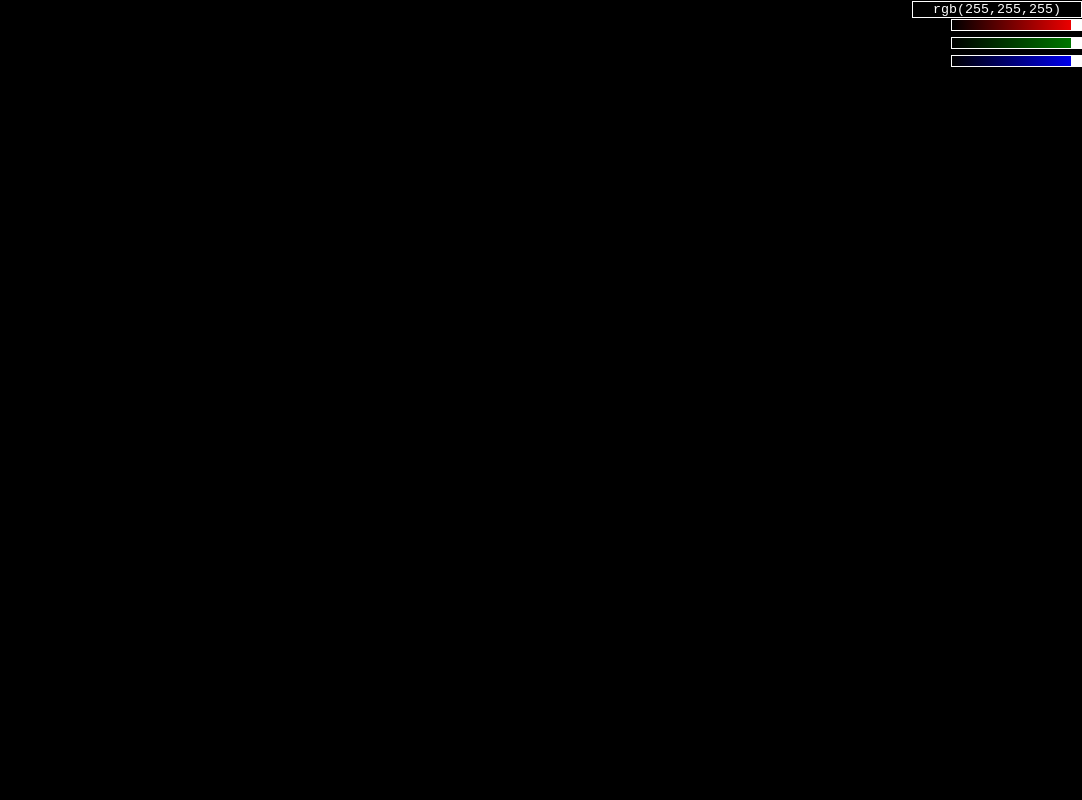
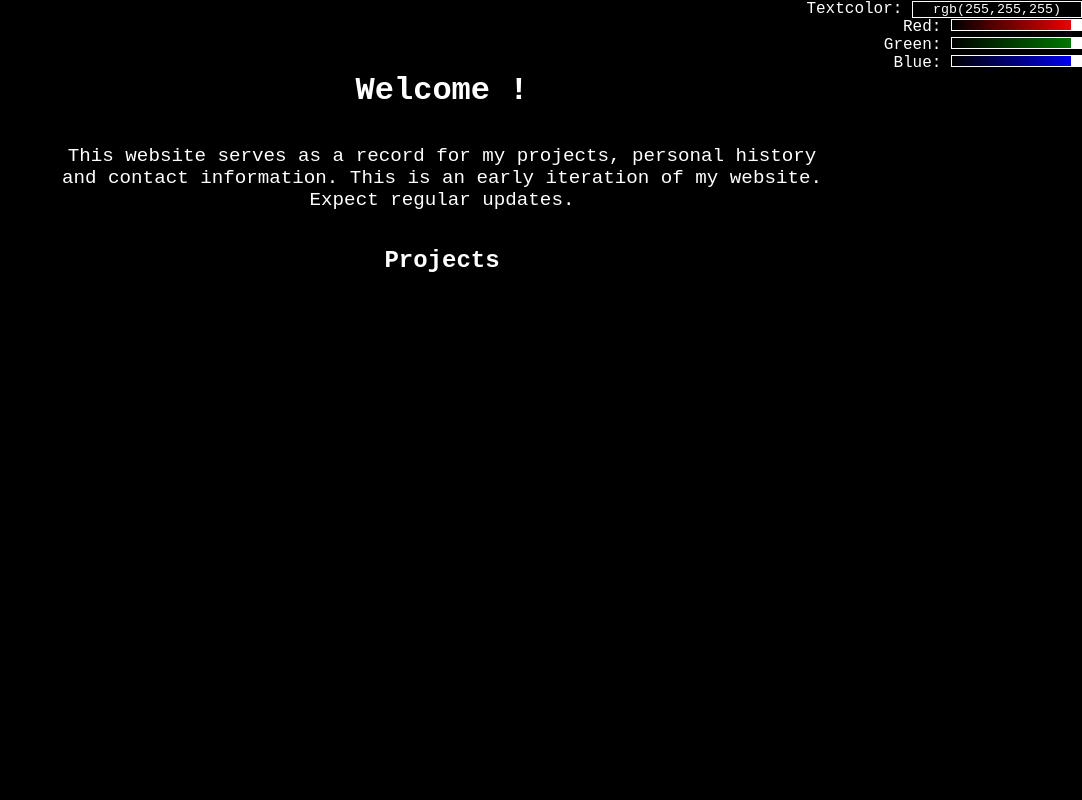
Before and after one commit to FFFiend/Actual-Website, a plain HTML site: page index.html in a window 1280 px wide. Shown: the top 800 px of the page, without its empty margins (198-1280 px from the left). Drawn offline with Linux system fonts and the light colour scheme.

Commit message:
Update index.html

```diff
--- a/index.html
+++ b/index.html
@@ -5,7 +5,7 @@
         <link rel="stylesheet" href="css/based.css">
         <script src = "interac.js"></script>
     </head>
-    <body>
+    <body text="#ffffff">
 
         <div ALIGN=RIGHT class = "slider">
             Textcolor: <input type = "text" id="box" value = "rgb(255,255,255)" readonly = "readonly"> <br>
```
